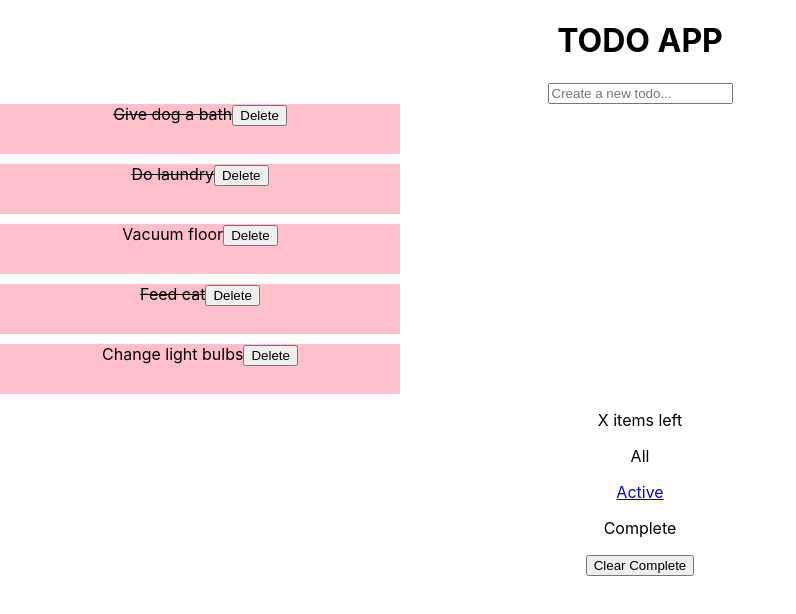
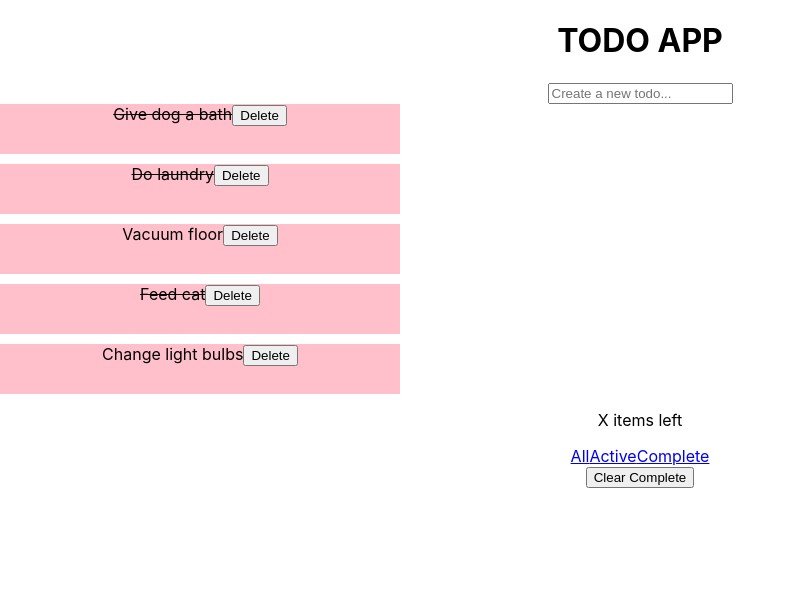
Before and after one commit to ihatepineapple/todo-app, a React (Create React App) app: page / in a window 1280 px wide. Shown: the top 614 px of the page, without its empty margins (0-796 px from the left). Built offline with nearby package versions, Linux system fonts and the light colour scheme.

Commit message:
filter working, but buggy

```diff
--- a/src/App.js
+++ b/src/App.js
@@ -12,6 +12,8 @@ import './assets/stylesheets/styles.css';
 
 function App() {
   const [ todoList, setTodoList ] = useState(data);
+  const [ filteredTodoList, setFilteredTodoList ] = useState();
+  const [ filterState, setFilterState ] = useState(false);
 
 
 
@@ -29,8 +31,30 @@ function App() {
     setTodoList(updatedList)
   }
 
-  const handleFilterActive = () => {
-    console.log("hey")
+  const handleFilter = (event) => {
+    const stateCopy = [...todoList];
+    switch (event.target.id) {
+      case "active":
+        const activeList = stateCopy.filter(task => !task.complete)
+        console.log(activeList);
+        setFilteredTodoList(activeList);
+        setFilterState(true)
+        break;
+
+      case "complete":
+        const completeList = stateCopy.filter(task => task.complete)
+        console.log(completeList);
+        setFilteredTodoList(completeList);
+        setFilterState(true)
+        break;
+
+      default:
+        console.log(todoList);
+        setFilterState(false)
+        return todoList;
+
+      }
+
 
   }
 
@@ -40,6 +64,8 @@ function App() {
     });
     setTodoList(deleteCompleteList);
   }
+
+
 
   const addTask = (userInput) => {
     let copyList = [...todoList];
@@ -52,7 +78,7 @@ function App() {
 
             <Header />
             <Input addTask={addTask} />
-            <TodoList todoList={todoList} handleFilterActive={handleFilterActive} handleToggleComplete={handleToggleComplete} handleDeleteComplete={handleDeleteComplete} deleteItem={deleteItem}/>
+            <TodoList todoList={filterState ? filteredTodoList : todoList} handleFilter={handleFilter} handleToggleComplete={handleToggleComplete} handleDeleteComplete={handleDeleteComplete} deleteItem={deleteItem}/>
 
     </div>
   );
--- a/src/components/todo-input.js
+++ b/src/components/todo-input.js
@@ -1,4 +1,4 @@
-import React, { useEffect, useState } from 'react';
+import React, { useState } from 'react';
 
 
 
--- a/src/components/todo-list.js
+++ b/src/components/todo-list.js
@@ -1,7 +1,7 @@
 import React from 'react';
 import ToDo from './todo';
 
-function TodoList({todoList, handleToggleComplete, deleteItem, handleDeleteComplete, handleFilterActive}) {
+function TodoList({todoList, handleToggleComplete, deleteItem, handleDeleteComplete,  handleFilter}) {
     return (
         <div>
             {todoList.map(todo => {
@@ -14,9 +14,10 @@ function TodoList({todoList, handleToggleComplete, deleteItem, handleDeleteCompl
                <p><span>X</span> items left</p>
 
                <div>
-                   <p>All</p>
-                   <a href="#" onClick={handleFilterActive}>Active</a>
-                   <p>Complete</p>
+                    <a href="#" onClick={event => handleFilter(event)} id="all">All</a>
+                    <a href="#" onClick={event => handleFilter(event)} id="active">Active</a>
+                    <a href="#" onClick={event => handleFilter(event)} id="complete">Complete</a>
+
 
                </div>
 
```
